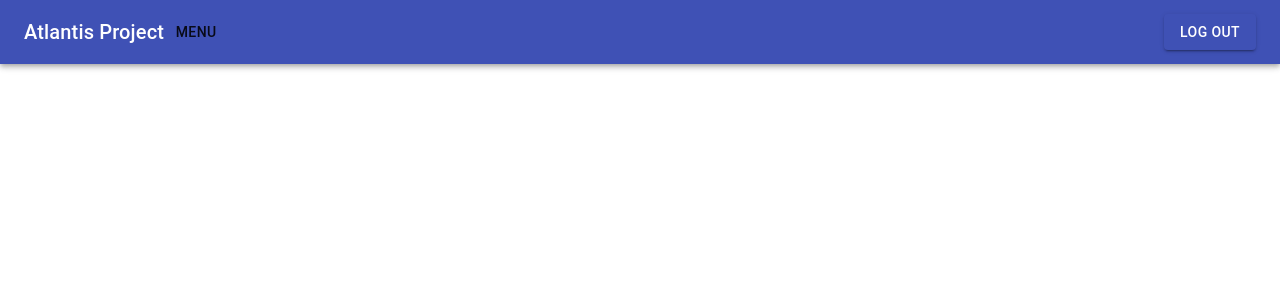
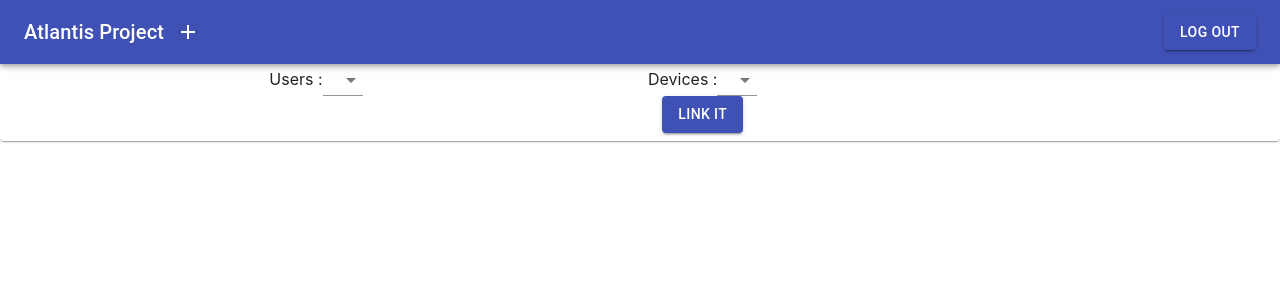
Before and after one commit to SRIMBAULTGuillaume/backoffice, a React (Create React App) app: page /linkToDevice in a window 1280 px wide. Shown: the top 300 px of the page. Built offline with nearby package versions, Linux system fonts and the light colour scheme.

Commit message:
added view devices/users/Linktodevice and modified react router

```diff
--- a/src/App.js
+++ b/src/App.js
@@ -9,6 +9,8 @@ import devices from './components/devices';
 import Header from './components/header';
 import Footer from './components/footer';
 import DeviceProfile from './components/deviceProfile';
+import users from './components/users';
+import LinkDeviceToUser from './components/LinkDeviceToUser';
 
 const useStyles = makeStyles(theme => ({
   root: {
@@ -47,8 +49,20 @@ function App() {
         />
         <Route
           exact
+          path="/users"
+          component={users}
+          fallbackUrl="/devices"
+        />
+        <Route
+          exact
           path="/device/:deviceId" component={DeviceProfile}
           fallbackUrl="/devices"
+        />
+        <Route
+          exact
+          path="/linkToDevice"
+          component={LinkDeviceToUser}
+          fallbackUrl="/"
         />
         {/* <Footer  /> */}
       </div>
--- a/src/components/LinkDeviceToUser.js
+++ b/src/components/LinkDeviceToUser.js
@@ -9,7 +9,12 @@ import CardActions from '@material-ui/core/CardActions';
 import CardContent from '@material-ui/core/CardContent';
 import CardMedia from '@material-ui/core/CardMedia';
 import DeviceProfile from './deviceProfile';
+import Paper from '@material-ui/core/Paper';
+import Box from '@material-ui/core/Box';
+import Select from '@material-ui/core/Select';
+import MenuItem from '@material-ui/core/MenuItem';
 
+const axios = require('axios');
 
 class LinkDeviceToUser extends Component {
     constructor(props) {
@@ -17,6 +22,8 @@ class LinkDeviceToUser extends Component {
         this.state = {
             users: [],
             devices: [],
+            userId:'',
+            deviceId:'',
         }
     }
 
@@ -31,11 +38,22 @@ class LinkDeviceToUser extends Component {
             .then(users => self.setState({ users: users }))
     }
 
+
+    AddNewOwner() {
+        let self = this;
+        fetch('http://10.151.129.35:8080/device/' + this.state.user + '/' + this.state.deviceId + '', {
+            method: 'put',
+            headers: new Headers({
+                'Authorization': localStorage.getItem('token')
+            })
+        })
+    }
+
     FetchDevices() {
         let self = this;
         fetch('10.151.129.35:8080/device')
             .then(res => res.json())
-            .then(users => self.setState({ users: users }))
+            .then(devices => self.setState({ devices: devices }))
     }
 
     Login(e) {
@@ -72,13 +90,51 @@ class LinkDeviceToUser extends Component {
 
     render() {
         return (
-            <React.Fragment>
+            <div >
+            <Paper style={{ textAlign: 'center' }}>
 
-                <Button>Link this device to this user</Button>
+            <Grid container spacing={2}>
 
-            </React.Fragment>
+                    <Grid item xs={6}>
+
+            Users :
+
+
+                <Select
+                            value={this.state.userId}
+                            onChange={this.logChange}
+                            inputProps={{
+                                name: 'userId',
+                                id: 'user-list',
+                            }}
+                        >
+                            {this.state.users.map(user => (
+                                <MenuItem value={user.id$javaServer}>{user.email$javaServer}</MenuItem>
+                            ))}
+                        </Select>
+                    </Grid>
+                    <Grid item  >
+                        Devices :
+                <Select
+                            value={this.state.deviceId}
+                            onChange={this.logChange}
+                            inputProps={{
+                                name: 'deviceId',
+                                id: 'device-list',
+                            }}
+                        >
+                            {this.state.devices.map(device => (
+                                <MenuItem value={device.id}>{device.type}</MenuItem>
+                            ))}
+                        </Select>
+
+                          <Grid item><Button variant="contained" color="primary" onClick={this.AddNewOwner.bind(this)}>Link it</Button></Grid>
+                    </Grid>
+                </Grid>
+            </Paper>
+        </div>
         )
     }
 }
 
-export default withStyles(styles)(LinkDeviceToUser);
+export default withStyles()(LinkDeviceToUser);
--- a/src/components/Menu.js
+++ b/src/components/Menu.js
@@ -2,9 +2,23 @@ import React from 'react';
 import Button from '@material-ui/core/Button';
 import Menu from '@material-ui/core/Menu';
 import MenuItem from '@material-ui/core/MenuItem';
+import Fab from '@material-ui/core/Fab';
+import AddIcon from '@material-ui/icons/Add';
+import { makeStyles } from '@material-ui/core/styles';
+import IconButton from '@material-ui/core/IconButton';
+import { Link } from 'react-router-dom'
+
+const useStyles = makeStyles(theme => ({
+    fab: {
+      margin: theme.spacing(1),
+    },
+  }));
+
 
 export default function MenuSimple() {
     const [anchorEl, setAnchorEl] = React.useState(null);
+
+    const classes = useStyles();
 
     function handleClick(event) {
         setAnchorEl(event.currentTarget);
@@ -16,9 +30,11 @@ export default function MenuSimple() {
 
     return (
         <div>
-            <Button aria-controls="simple-menu" aria-haspopup="true" onClick={handleClick}>
-                Menu
-            </Button>
+            {/* <Button aria-controls="simple-menu" aria-haspopup="true" onClick={handleClick}> */}
+            <IconButton color="inherit" onClick={handleClick} className={classes.button} aria-label="Delete">
+        <AddIcon />
+            </IconButton>
+            {/* </Button> */}
             <Menu
                 id="simple-menu"
                 anchorEl={anchorEl}
@@ -26,9 +42,9 @@ export default function MenuSimple() {
                 open={Boolean(anchorEl)}
                 onClose={handleClose}
             >
-                <MenuItem onClick={handleClose}>Devices</MenuItem>
-                <MenuItem onClick={handleClose}>Users</MenuItem>
-                <MenuItem onClick={handleClose}>Link device to user</MenuItem>
+               <Link style={{ textDecoration: 'none', color: 'black' }} to="/devices"> <MenuItem onClick={handleClose}>Devices</MenuItem></Link>
+               <Link style={{ textDecoration: 'none', color: 'black' }} to="/users">  <MenuItem onClick={handleClose}>Users</MenuItem></Link>
+               <Link style={{ textDecoration: 'none', color: 'black' }} to="/linkToDevice"> <MenuItem onClick={handleClose}>Link device to user</MenuItem></Link>
             </Menu>
         </div>
     );
--- a/src/components/devices.js
+++ b/src/components/devices.js
@@ -16,6 +16,7 @@ import ListItem from '@material-ui/core/ListItem';
 import ListItemText from '@material-ui/core/ListItemText';
 import Paper from '@material-ui/core/Paper';
 import Divider from '@material-ui/core/Divider';
+import Box from '@material-ui/core/Box';
 
 
 const styles = theme => ({
@@ -125,7 +126,11 @@ class devices extends Component {
                                     </Grid>
                                 ))} */}
                                 <div className={classes.list}>
-                                    <Paper> Devices :
+                                    <Typography component="div">
+      <Box fontWeight="fontWeightMedium" m={1}>
+      Devices :
+      </Box>
+    </Typography>
                                     {this.state.devices.map(device => (
                                             <List component="nav" aria-label="Main mailbox folders">
                                                 <ListItem button>
@@ -134,9 +139,9 @@ class devices extends Component {
                                                 </ListItem>
                                             </List>
                                         ))}
-                                    </Paper>
+
                                 </div>
-                                <Divider style={{ margin: '20px' }} />
+                                {/* <Divider style={{ margin: '20px' }} />
                                 <div className={classes.list}>
                                     <Paper> Users :
                                     {this.state.users.map(user => (
@@ -148,7 +153,7 @@ class devices extends Component {
                                             </List>
                                         ))}
                                     </Paper>
-                                </div>
+                                </div> */}
                             </Grid>
                             {/* <Select
                                 value={this.state.user}
@@ -164,7 +169,7 @@ class devices extends Component {
                             </Select> */}
                             {/* <Button onClick={this.AddNewOwner.bind(this)}>Link the device selected to this user</Button> */}
                         </Container>
-                        <div style={{ marginTop: 'auto', marginBottom: 'auto' }} >
+                        {/* <div style={{ marginTop: 'auto', marginBottom: 'auto' }} >
                             <Paper style={{ textAlign: 'center' }}>
                                 Link device to user
                             <Grid container spacing={3}>
@@ -200,7 +205,7 @@ class devices extends Component {
                                     </Grid>
                                 </Grid>
                             </Paper>
-                        </div>
+                        </div> */}
                     </div>
                 </React.Fragment>
             )
--- a/src/components/header.js
+++ b/src/components/header.js
@@ -26,6 +26,7 @@ export default class header extends Component {
                         >
                             Atlantis Project
                         </Typography>
+
                         <MenuSimple />
                         <Button
                             style={{ marginLeft: 'auto' }}
--- /dev/null
+++ b/src/components/users.js
@@ -0,0 +1,72 @@
+import React, { Component } from 'react';
+import { withStyles } from '@material-ui/core/styles';
+import Button from '@material-ui/core/Button';
+import Container from '@material-ui/core/Container';
+import Grid from '@material-ui/core/Grid';
+import Card from '@material-ui/core/Card';
+import CardActions from '@material-ui/core/CardActions';
+import CardContent from '@material-ui/core/CardContent';
+import CardMedia from '@material-ui/core/CardMedia';
+import DeviceProfile from './deviceProfile';
+import Select from '@material-ui/core/Select';
+import MenuItem from '@material-ui/core/MenuItem';
+import List from '@material-ui/core/List';
+import ListItem from '@material-ui/core/ListItem';
+import ListItemText from '@material-ui/core/ListItemText';
+import Paper from '@material-ui/core/Paper';
+import Divider from '@material-ui/core/Divider';
+import Typography from '@material-ui/core/Typography';
+import Box from '@material-ui/core/Box';
+
+
+const styles = theme => ({
+    list: {
+        width: '100%',
+        backgroundColor: theme.palette.background.paper,
+        textAlign: 'center'
+    },
+});
+
+class users extends Component {
+    constructor(props){
+        super(props)
+        this.state = {
+            users: [],
+        }
+    }
+
+    componentDidMount() {
+        let self = this;
+        fetch('http://10.151.129.35:8080/user/')
+            .then(res => res.json())
+            .then(users => self.setState({ users: users }))
+    }
+
+    render() {
+        const { classes } = this.props;
+        return(
+            <React.Fragment>
+                 <div className={classes.list}>
+                 <Typography component="div">
+      <Box fontWeight="fontWeightMedium" m={1}>
+      Users :
+      </Box>
+    </Typography>
+                                    {this.state.users.map(user => (
+                                            <List component="nav" aria-label="Main mailbox folders">
+                                                <ListItem button>
+                                                    <ListItemText primary={user.email$javaServer} />
+                                                    <Divider />
+                                                </ListItem>
+                                            </List>
+                                        ))}
+
+                                </div>
+            </React.Fragment>
+
+        )
+
+    }
+}
+
+export default withStyles (styles)(users);
```
Also changed, not shown: 1 other file (tests, documents, lock files or other folders).
